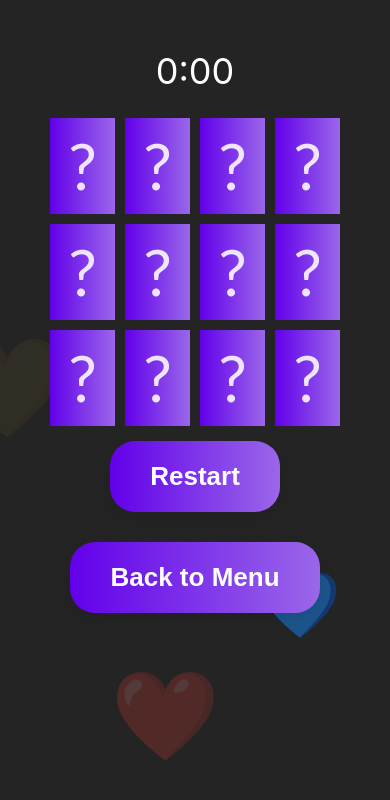
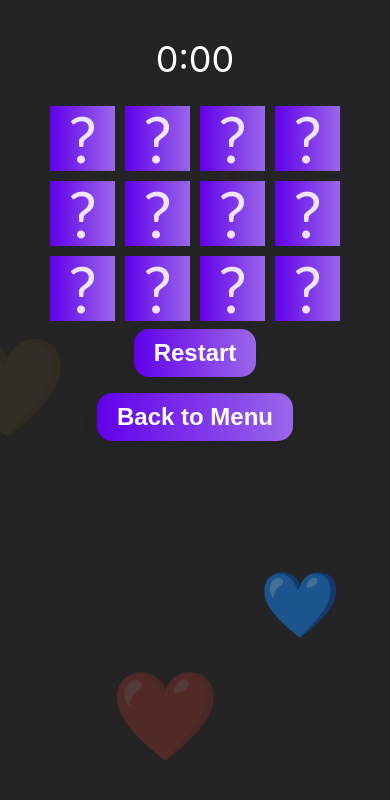
Before and after one commit to TheGustafson/emoji-matcher, a React (Vite) app: page / in a window 390 px wide. Both pictures are taken after a click on the button "Easy". Shown: the top 800 px of the page. Built offline with nearby package versions, Linux system fonts and the light colour scheme.

Commit message:
changing styles on mobile

```diff
--- a/src/App.css
+++ b/src/App.css
@@ -11,6 +11,8 @@
   display: flex;
   padding-top: 20px;
   flex-direction: column;  /* This line ensures the timer and board are stacked vertically */
+  justify-content: flex-start;  /* Adjusted this */
+  padding-top: 1vh;
   align-items: center;
   min-height: 100vh;
   z-index: 2;
@@ -39,8 +41,8 @@
 }
 
 .tile {
-  width: 80px;
-  height: 80px;
+  width: 85px;
+  height: 85px;
   display: flex;
   align-items: center;
   justify-content: center;
@@ -49,11 +51,6 @@
   font-size: 64px;
   font-family: 'Trebuchet MS', 'Lucida Sans Unicode', 'Lucida Grande', 'Lucida Sans', Arial, sans-serif;
   user-select: none;
-}
-
-.tile:hover {
-  transform: translateY(-2px);
-  box-shadow: 0px 4px 7px rgba(0,0,0,0.15);
 }
 
 .tile:focus {
@@ -107,7 +104,7 @@
   }
   .tile {
     width: 65px; /* Adjust tile size for smaller screens */
-    height: auto;
+    height: 65px;
   }
   .timer {
     font-size: 36px; /* Adjust font size for smaller screens */
@@ -135,8 +132,8 @@
   flex-direction: column;
   align-items: center;
   justify-content: flex-start;  /* Adjusted this */
-  padding-top: 10vh;  /* Adjust this value to your liking */
-  min-height: 100vh;
+  padding-top: 5vh;  /* Adjust this value to your liking */
+  min-height: 80vh;
   font-family: 'Poppins', sans-serif;
   z-index: 1;
 }
@@ -158,11 +155,11 @@ h1 {
   text-align: center;
   font-weight: 600;
   display: inline-block;
-  font-size: 26px;
-  margin: 15px 10px;
+  font-size: 24px;
+  margin: 8px 10px;
   cursor: pointer;
-  border-radius: 25px;
-  padding: 20px 40px;
+  border-radius: 15px;
+  padding: 10px 20px;
   transition: all 0.3s;
   box-shadow: 0px 5px 15px rgba(0,0,0,0.1);
 }
```
